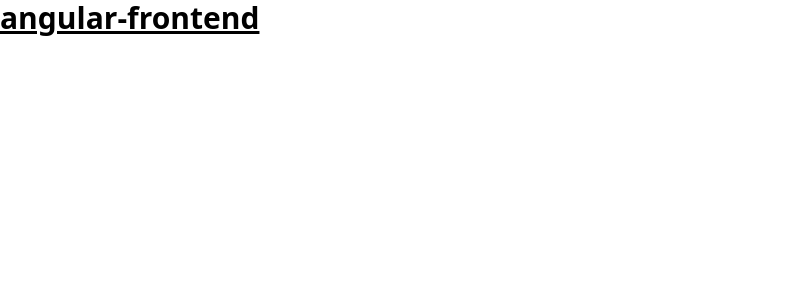
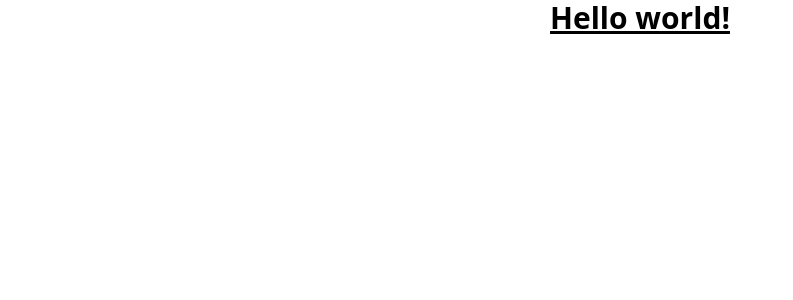
Before and after one commit to The237/sb-project2-frontend, an Angular app: page / in a window 1280 px wide. Shown: the top 300 px of the page, without its empty margins (0-793 px from the left). Built offline with nearby package versions, Linux system fonts and the light colour scheme.

Commit message:
Add properly tailwind

```diff
--- a/package.json
+++ b/package.json
@@ -36,7 +36,7 @@
     "karma-jasmine": "~4.0.0",
     "karma-jasmine-html-reporter": "~1.7.0",
     "postcss": "^8.4.22",
-    "tailwindcss": "^3.3.1",
+    "tailwindcss": "3.1.7",
     "typescript": "~4.6.2"
   }
 }
--- a/src/app/app.component.html
+++ b/src/app/app.component.html
@@ -1,3 +1,3 @@
-<h1 class="text-3xl font-bold underline">
-  {{title}}
+<h1 class="text-3xl font-bold underline text-center">
+  Hello world!
 </h1>
--- a/src/styles.css
+++ b/src/styles.css
@@ -1,4 +1,3 @@
-/* You can add global styles to this file, and also import other style files */
-@tailwind base;
-@tailwind components;
-@tailwind utilities;
+@import 'tailwindcss/base';
+@import 'tailwindcss/components';
+@import 'tailwindcss/utilities';
--- a/tailwind.config.js
+++ b/tailwind.config.js
@@ -1,6 +1,6 @@
 /** @type {import('tailwindcss').Config} */
 module.exports = {
-  content: ["./src/**/*.{html,ts}"],
+  content: ["./src/**/*.{html,ts}", "./projects/**/*.{html,ts}"],
   theme: {
     extend: {},
   },
```
Also changed, not shown: 1 other file (tests, documents, lock files or other folders).
